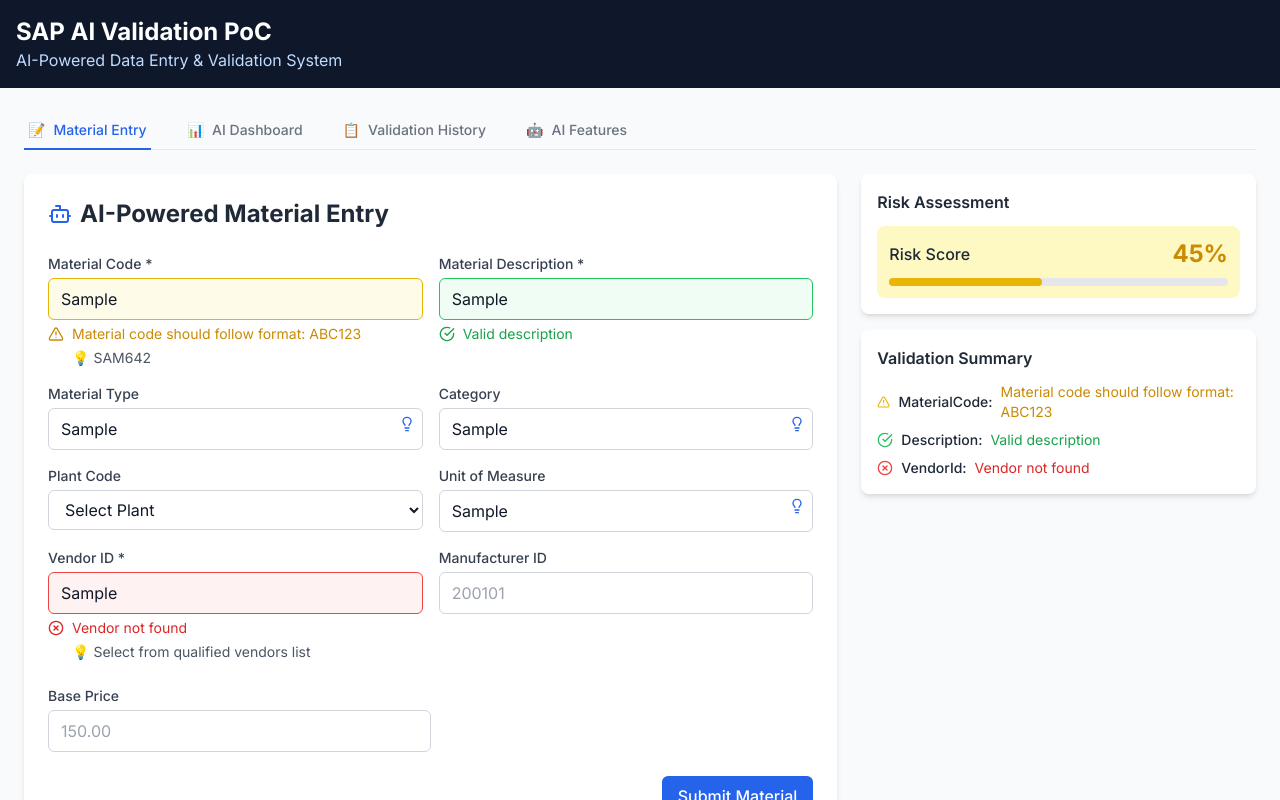
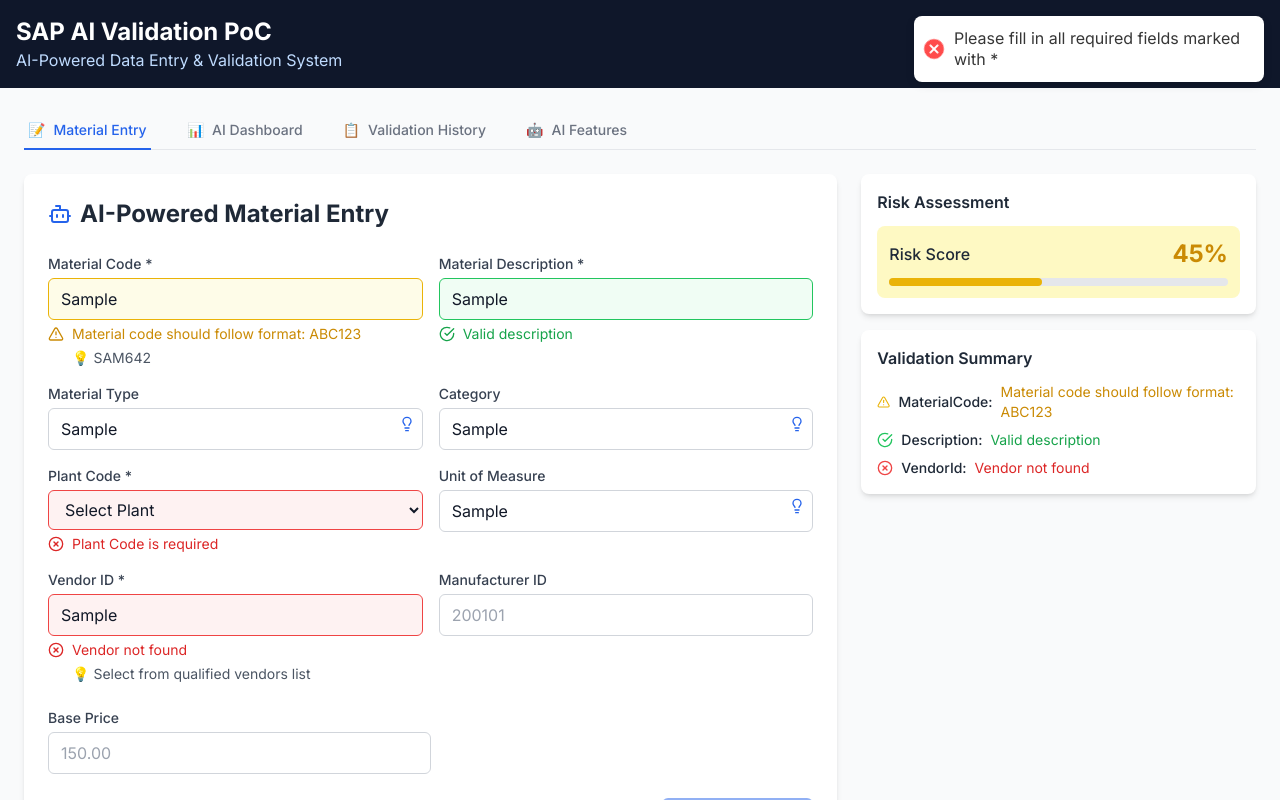
Before and after one commit to istzaher/IDC_POC, a Next.js app: page / in a window 1280 px wide. Both pictures are taken after typing "Sample", "Sample", "Sample", "Sample", "Sample", "Sample" into the empty fields and a click on the button "Submit Material". Shown: the top 800 px of the page. Built offline with nearby package versions, Linux system fonts and the light colour scheme.

Commit message:
Enhanced form validation: Add required field validation and prevent submission without required fields

```diff
--- a/app/components/MaterialEntryForm.tsx
+++ b/app/components/MaterialEntryForm.tsx
@@ -22,6 +22,7 @@
   const [analysis, setAnalysis] = useState<AIAnalysis | null>(null)
   const [isAnalyzing, setIsAnalyzing] = useState(false)
   const [showSuggestions, setShowSuggestions] = useState<Record<string, boolean>>({})
+  const [formErrors, setFormErrors] = useState<Record<string, string>>({})
 
   // Real-time analysis when form data changes
   useEffect(() => {
@@ -44,12 +45,46 @@
 
   const handleInputChange = (field: keyof Material, value: string | number) => {
     setFormData(prev => ({ ...prev, [field]: value }))
+
+    // Clear error when user starts typing
+    if (formErrors[field]) {
+      setFormErrors(prev => {
+        const newErrors = { ...prev }
+        delete newErrors[field]
+        return newErrors
+      })
+    }
   }
 
   const applySuggestion = (field: string, suggestion: string) => {
     handleInputChange(field as keyof Material, suggestion)
     setShowSuggestions(prev => ({ ...prev, [field]: false }))
     toast.success(`Applied AI suggestion for ${field}`)
+  }
+
+  const validateRequiredFields = (): boolean => {
+    const errors: Record<string, string> = {}
+
+    // Required fields validation
+    if (!formData.materialCode?.trim()) {
+      errors.materialCode = 'Material Code is required'
+    }
+
+    if (!formData.description?.trim()) {
+      errors.description = 'Material Description is required'
+    }
+
+    if (!formData.vendorId?.trim()) {
+      errors.vendorId = 'Vendor ID is required'
+    }
+
+    // Additional validation for plant code
+    if (!formData.plantCode?.trim()) {
+      errors.plantCode = 'Plant Code is required'
+    }
+
+    setFormErrors(errors)
+    return Object.keys(errors).length === 0
   }
 
   const getValidationStatus = (field: string) => {
@@ -63,11 +98,22 @@
     return analysis.validations.find(v => v.field === field)
   }
 
+  const getFormErrorMessage = (field: string) => {
+    return formErrors[field] || null
+  }
+
   const getInputClassName = (field: string) => {
-    const status = getValidationStatus(field)
+    const aiStatus = getValidationStatus(field)
+    const hasFormError = formErrors[field]
     const baseClass = 'sap-input w-full'
 
-    switch (status) {
+    // Form validation errors take precedence
+    if (hasFormError) {
+      return `${baseClass} validation-error`
+    }
+
+    // Then AI validation status
+    switch (aiStatus) {
       case 'error':
         return `${baseClass} validation-error`
       case 'warning':
@@ -81,10 +127,26 @@
 
   const handleSubmit = (e: React.FormEvent) => {
     e.preventDefault()
+
+    // First validate required fields
+    if (!validateRequiredFields()) {
+      toast.error('Please fill in all required fields marked with *')
+      return
+    }
+
+    // Then check AI risk score
     if (analysis?.riskScore && analysis.riskScore > 50) {
       toast.error('Cannot submit: High risk score detected. Please resolve validation issues.')
       return
     }
+
+    // Check for validation errors from AI
+    const hasAIErrors = analysis?.validations?.some(v => v.status === 'error')
+    if (hasAIErrors) {
+      toast.error('Cannot submit: Please resolve AI validation errors.')
+      return
+    }
+
     toast.success('Material submitted successfully! (This is a PoC demo)')
   }
 
@@ -129,7 +191,13 @@
                     </button>
                   )}
                 </div>
-                {getValidationMessage('materialCode') && (
+                {getFormErrorMessage('materialCode') && (
+                  <div className="flex items-start gap-2 mt-1 text-sm text-red-600">
+                    <XCircle className="w-4 h-4 mt-0.5 flex-shrink-0" />
+                    <p>{getFormErrorMessage('materialCode')}</p>
+                  </div>
+                )}
+                {getValidationMessage('materialCode') && !getFormErrorMessage('materialCode') && (
                   <ValidationMessage validation={getValidationMessage('materialCode')!} />
                 )}
                 {showSuggestions.materialCode && analysis?.suggestions?.materialCode && (
@@ -152,7 +220,13 @@
                   className={getInputClassName('description')}
                   placeholder="Steel Rod 10mm"
                 />
-                {getValidationMessage('description') && (
+                {getFormErrorMessage('description') && (
+                  <div className="flex items-start gap-2 mt-1 text-sm text-red-600">
+                    <XCircle className="w-4 h-4 mt-0.5 flex-shrink-0" />
+                    <p>{getFormErrorMessage('description')}</p>
+                  </div>
+                )}
+                {getValidationMessage('description') && !getFormErrorMessage('description') && (
                   <ValidationMessage validation={getValidationMessage('description')!} />
                 )}
               </div>
@@ -222,7 +296,7 @@
               {/* Plant Code */}
               <div>
                 <label className="block text-sm font-medium text-gray-700 mb-1">
-                  Plant Code
+                  Plant Code *
                 </label>
                 <select
                   value={formData.plantCode || ''}
@@ -234,6 +308,12 @@
                   <option value="P002" className="text-gray-900">Plant 002 - Delhi</option>
                   <option value="P003" className="text-gray-900">Plant 003 - Bangalore</option>
                 </select>
+                {getFormErrorMessage('plantCode') && (
+                  <div className="flex items-start gap-2 mt-1 text-sm text-red-600">
+                    <XCircle className="w-4 h-4 mt-0.5 flex-shrink-0" />
+                    <p>{getFormErrorMessage('plantCode')}</p>
+                  </div>
+                )}
               </div>
 
               {/* Unit of Measure */}
@@ -279,7 +359,13 @@
                   className={getInputClassName('vendorId')}
                   placeholder="200001 (Qualified vendors start with 200)"
                 />
-                {getValidationMessage('vendorId') && (
+                {getFormErrorMessage('vendorId') && (
+                  <div className="flex items-start gap-2 mt-1 text-sm text-red-600">
+                    <XCircle className="w-4 h-4 mt-0.5 flex-shrink-0" />
+                    <p>{getFormErrorMessage('vendorId')}</p>
+                  </div>
+                )}
+                {getValidationMessage('vendorId') && !getFormErrorMessage('vendorId') && (
                   <ValidationMessage validation={getValidationMessage('vendorId')!} />
                 )}
               </div>
@@ -318,12 +404,34 @@
             <div className="flex justify-end">
               <button
                 type="submit"
-                className={`sap-button ${analysis?.riskScore && analysis.riskScore > 50 ? 'opacity-50 cursor-not-allowed' : ''}`}
-                disabled={analysis?.riskScore && analysis.riskScore > 50}
+                className={`sap-button ${
+                  (Object.keys(formErrors).length > 0) ||
+                  (analysis?.riskScore && analysis.riskScore > 50) ||
+                  (analysis?.validations?.some(v => v.status === 'error'))
+                    ? 'opacity-50 cursor-not-allowed' : ''
+                }`}
+                disabled={
+                  (Object.keys(formErrors).length > 0) ||
+                  (analysis?.riskScore && analysis.riskScore > 50) ||
+                  (analysis?.validations?.some(v => v.status === 'error'))
+                }
               >
                 Submit Material
               </button>
             </div>
+
+            {/* Validation Summary */}
+            {Object.keys(formErrors).length > 0 && (
+              <div className="bg-red-50 border border-red-200 rounded-lg p-4">
+                <div className="flex items-center gap-2 text-red-800 mb-2">
+                  <XCircle className="w-5 h-5" />
+                  <h4 className="font-medium">Required Fields Missing</h4>
+                </div>
+                <p className="text-sm text-red-700">
+                  Please fill in all required fields marked with * to continue.
+                </p>
+              </div>
+            )}
           </form>
         </div>
       </div>
```
